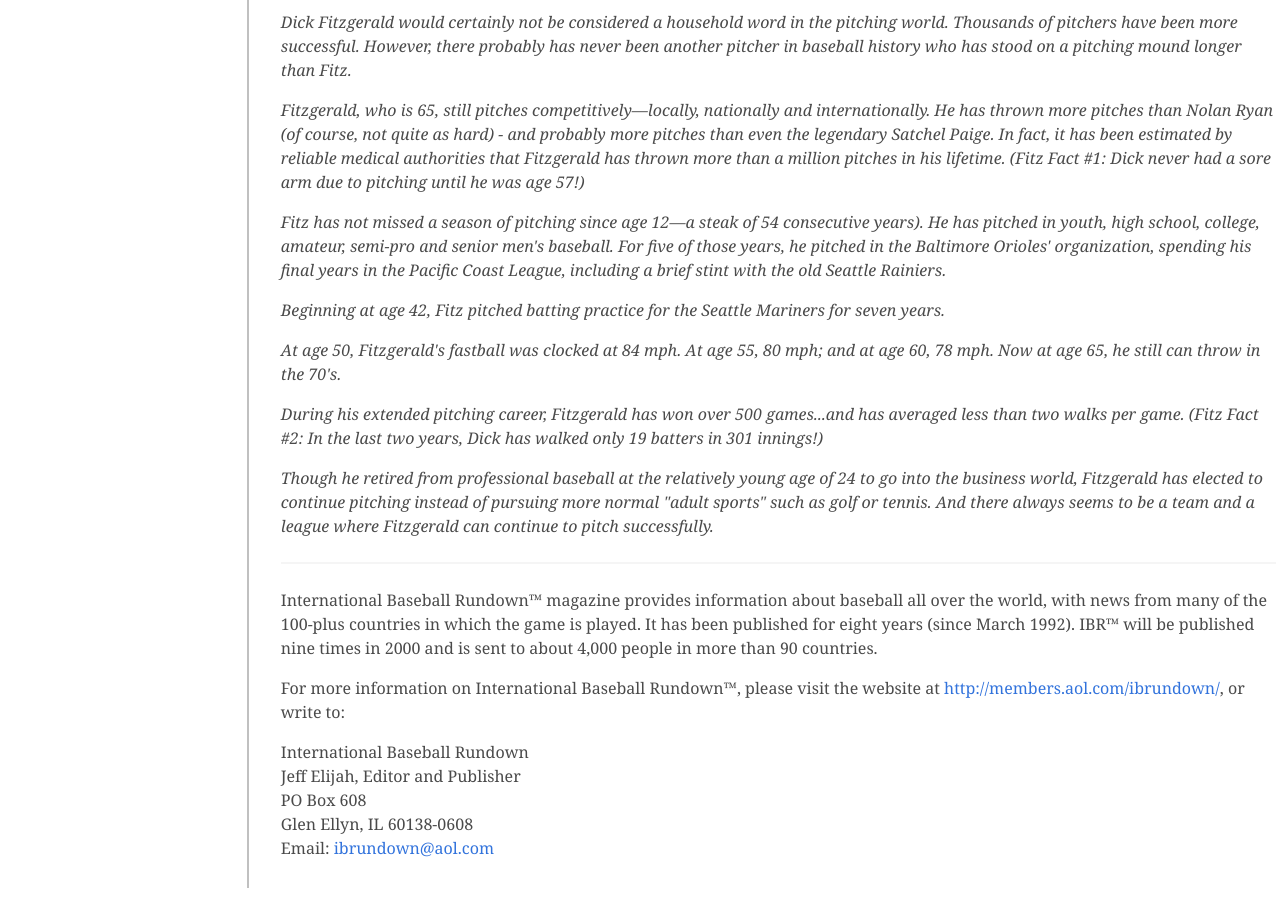
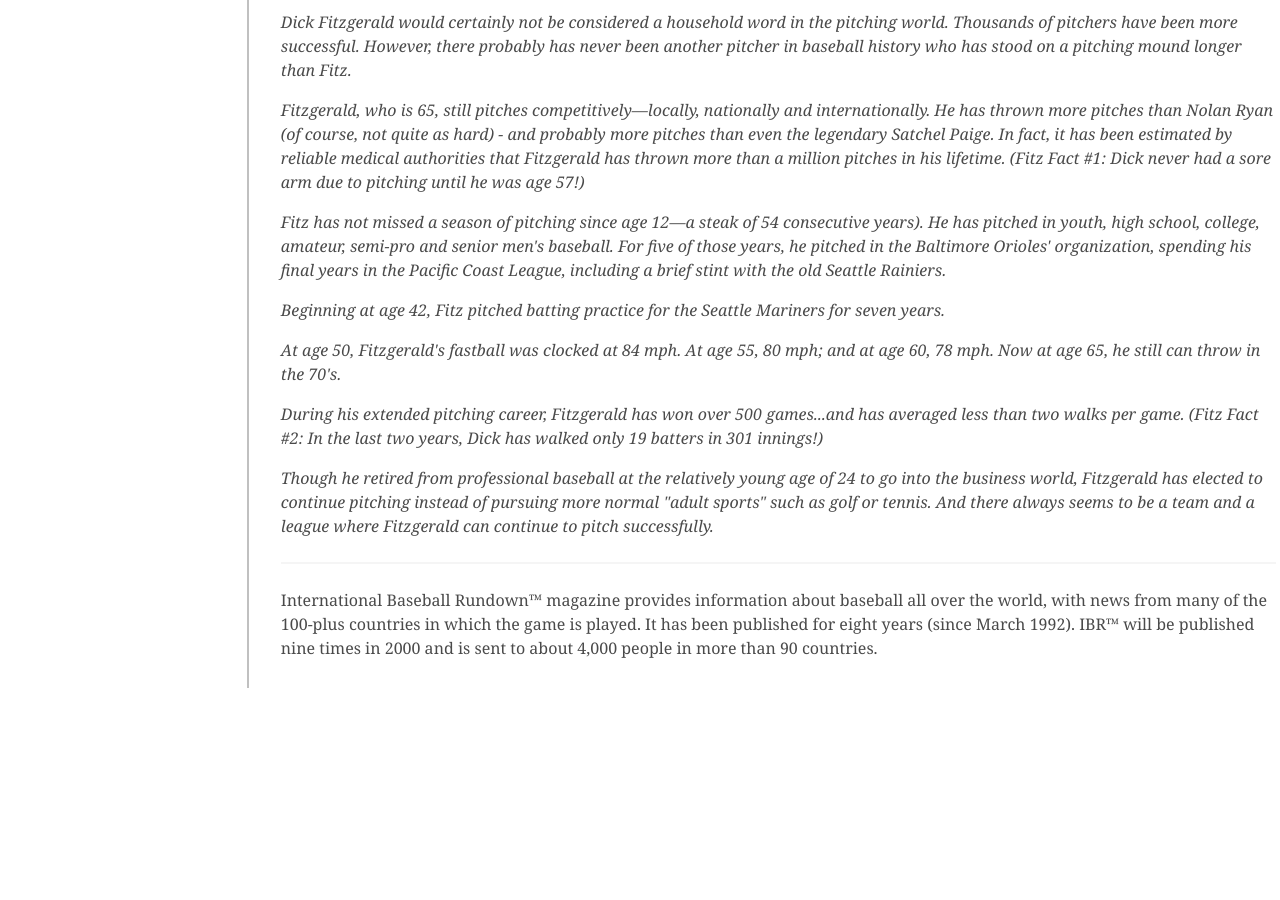
Before and after one commit to jaypalexa/baseballink, a Jekyll site: the page built from pages/magazine/vol_1_no_2/bi_vol_1_no_2_our_trip_to_cuba.md, in a window 1280 px wide and 900 px high, scrolled down 3728 px. Built offline with Jekyll 4.4.1, drawn with Linux system fonts in a browser that asks for light colours; after the commit the page ends 4428 px from its top, so only the background shows below that.

Commit message:
Removed outdated hyperlinks

```diff
--- a/pages/magazine/vol_1_no_2/bi_vol_1_no_2_our_trip_to_cuba.md
+++ b/pages/magazine/vol_1_no_2/bi_vol_1_no_2_our_trip_to_cuba.md
@@ -196,15 +196,4 @@
     International Baseball Rundown&trade; magazine provides information about baseball all over the world, with news from many of the 100-plus countries in which the game is played. It has been published for eight years (since March 1992). IBR&trade; will be published nine times in 2000 and is sent to about 4,000 people in more than 90 countries.
   </p>
 
-  <p>
-    For more information on International Baseball Rundown&trade;, please visit the website at <a href="http://members.aol.com/ibrundown/">http://members.aol.com/ibrundown/</a>, or write to:
-  </p>
-
-  <p>
-    International Baseball Rundown<br />
-    Jeff Elijah, Editor and Publisher<br />
-    PO Box 608<br />
-    Glen Ellyn, IL 60138-0608<br />
-    Email: <a href="mailto:ibrundown@aol.com">ibrundown@aol.com</a>
-  </p>
 </section>
```
Also changed, not shown: pages/magazine/vol_1_no_2/bi_vol_1_no_2_king_of_the_sweeps.md (+1 -1 lines).
